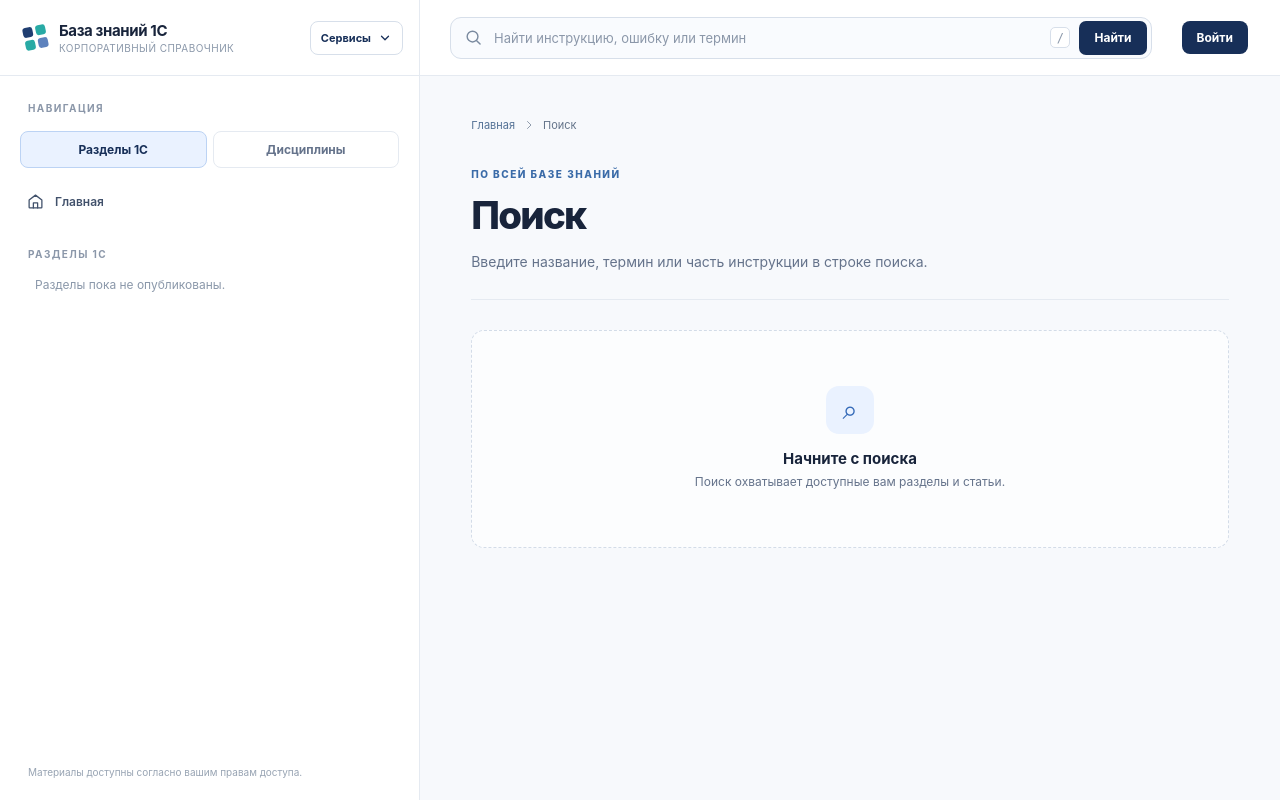
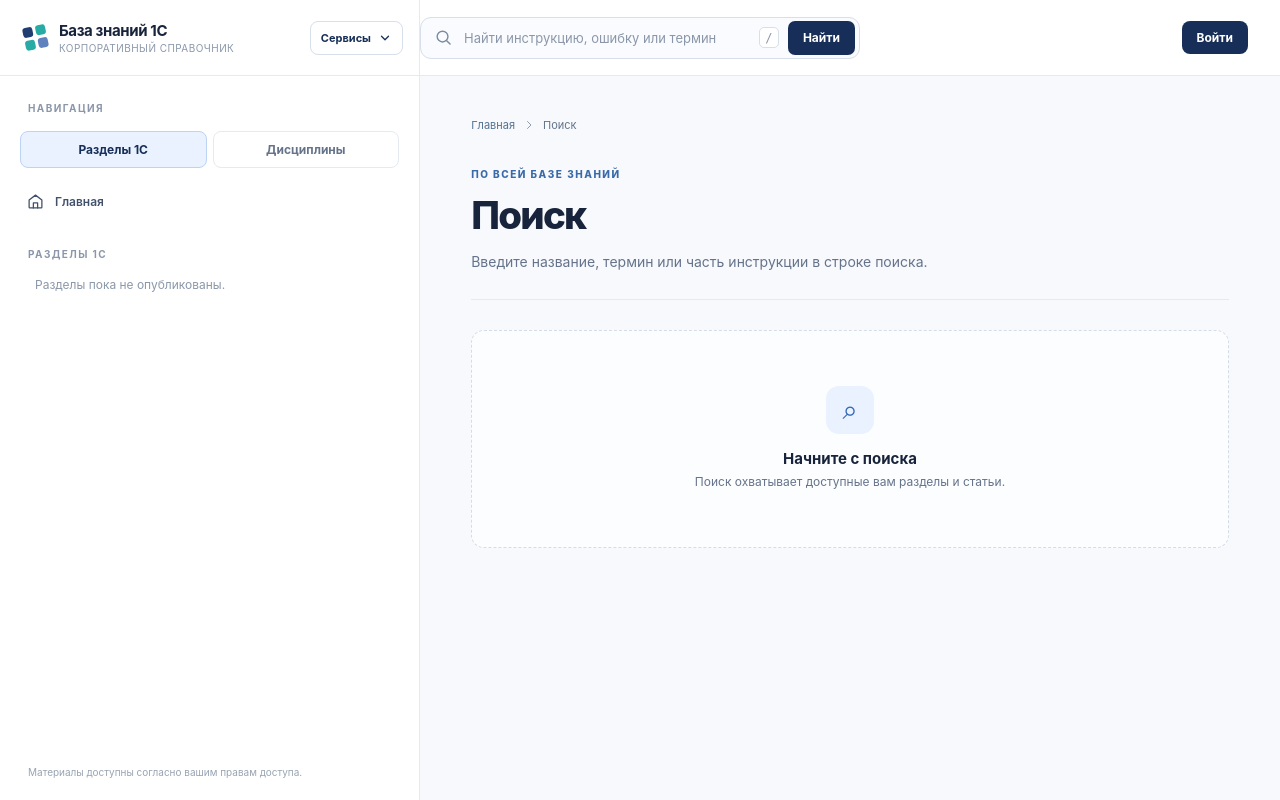
Before and after one commit to falen36rus-tech/bazabrain, a Django app: page /search/ in a window 1280 px wide. Run offline with Django 5.2, Linux system fonts and the light colour scheme; data comes from the database, SQL or seed files in the repository; data that the repository does not hold is empty.

Commit message:
Center global search in header

```diff
--- a/kb/static/kb/site.css
+++ b/kb/static/kb/site.css
@@ -39,7 +39,7 @@ svg { display: block; fill: none; stroke: currentColor; stroke-width: 1.8; strok
 .skip-link:focus { top: 10px; }
 
 .app-shell { min-height: 100vh; display: grid; grid-template-columns: var(--sidebar-width) minmax(0, 1fr); grid-template-rows: var(--header-height) minmax(calc(100vh - var(--header-height)), auto); }
-.site-header { grid-column: 1 / -1; grid-row: 1; z-index: 30; height: var(--header-height); display: grid; grid-template-columns: var(--sidebar-width) minmax(220px, 1fr) auto; align-items: center; gap: 30px; background: #fff; border-bottom: 1px solid var(--line); position: sticky; top: 0; }
+.site-header { grid-column: 1 / -1; grid-row: 1; z-index: 30; height: var(--header-height); display: grid; grid-template-columns: min(var(--sidebar-width), calc(50vw - 180px)) minmax(0, 1fr) min(var(--sidebar-width), calc(50vw - 180px)); align-items: center; gap: 0; background: #fff; border-bottom: 1px solid var(--line); position: sticky; top: 0; }
 .header-brand { height: 100%; display: flex; align-items: center; gap: 10px; padding: 0 16px 0 24px; border-right: 1px solid var(--line); position: relative; }
 .service-menu { margin-left: auto; flex: none; }
 .service-menu summary { display: flex; align-items: center; justify-content: center; gap: 7px; min-height: 34px; padding: 7px 10px; border: 1px solid var(--line-strong); border-radius: 8px; color: var(--navy); font-size: 11px; font-weight: 700; list-style: none; cursor: pointer; }
@@ -64,7 +64,7 @@ svg { display: block; fill: none; stroke: currentColor; stroke-width: 1.8; strok
 .icon-button svg { width: 21px; height: 21px; }
 .mobile-menu-button, .sidebar-close { display: none; }
 
-.global-search { position: relative; width: min(100%, 740px); }
+.global-search { position: relative; justify-self: center; width: min(100%, 740px); }
 .global-search-form { height: 42px; display: flex; align-items: center; gap: 9px; padding: 3px 4px 3px 13px; border: 1px solid var(--line-strong); border-radius: 11px; background: #f9fbfe; transition: border-color .18s, box-shadow .18s, background .18s; }
 .global-search-form:focus-within { background: #fff; border-color: #8db4e8; box-shadow: 0 0 0 3px rgba(70, 133, 209, .12); }
 .search-icon { flex: none; width: 19px; height: 19px; color: #7b8ba0; }
@@ -82,7 +82,7 @@ svg { display: block; fill: none; stroke: currentColor; stroke-width: 1.8; strok
 .suggestion-empty, .suggestion-more { padding: 10px 12px; color: var(--muted); font-size: 12px; }
 .suggestion-more { display: block; border-top: 1px solid var(--line); color: var(--blue); font-weight: 650; }
 .suggestion-more:hover { color: var(--navy); }
-.header-actions { display: flex; align-items: center; height: 100%; padding-right: 32px; }
+.header-actions { display: flex; align-items: center; justify-self: end; height: 100%; padding-right: 32px; }
 .account-menu { position: relative; }
 .account-trigger { display: flex; align-items: center; gap: 9px; list-style: none; cursor: pointer; }
 .account-trigger::-webkit-details-marker { display: none; }
@@ -341,6 +341,7 @@ figure figcaption { margin-top: 9px; color: var(--muted); text-align: center; fo
   .section-card-grid, .recent-articles { grid-template-columns: repeat(2, minmax(0, 1fr)); }
   .article-layout { grid-template-columns: minmax(0, 1fr); }
   .article-aside { display: none; }
+  .header-brand .brand-copy small { display: none; }
 }
 @media (max-width: 920px) {
   :root { --header-height: 66px; }
--- a/kb/templates/kb/base.html
+++ b/kb/templates/kb/base.html
@@ -6,7 +6,7 @@
   <meta name="viewport" content="width=device-width, initial-scale=1">
   <meta name="color-scheme" content="light">
   <title>{% block title %}{{ site_name|default:"База знаний 1С" }}{% endblock %}</title>
-  <link rel="stylesheet" href="{% static 'kb/site.css' %}?v=20261114-local-video">
+  <link rel="stylesheet" href="{% static 'kb/site.css' %}?v=20261114-centered-search">
   <script src="{% static 'kb/site.js' %}?v=20261001-tree" defer></script>
 </head>
 <body class="{% block body_class %}{% endblock %}">
```
